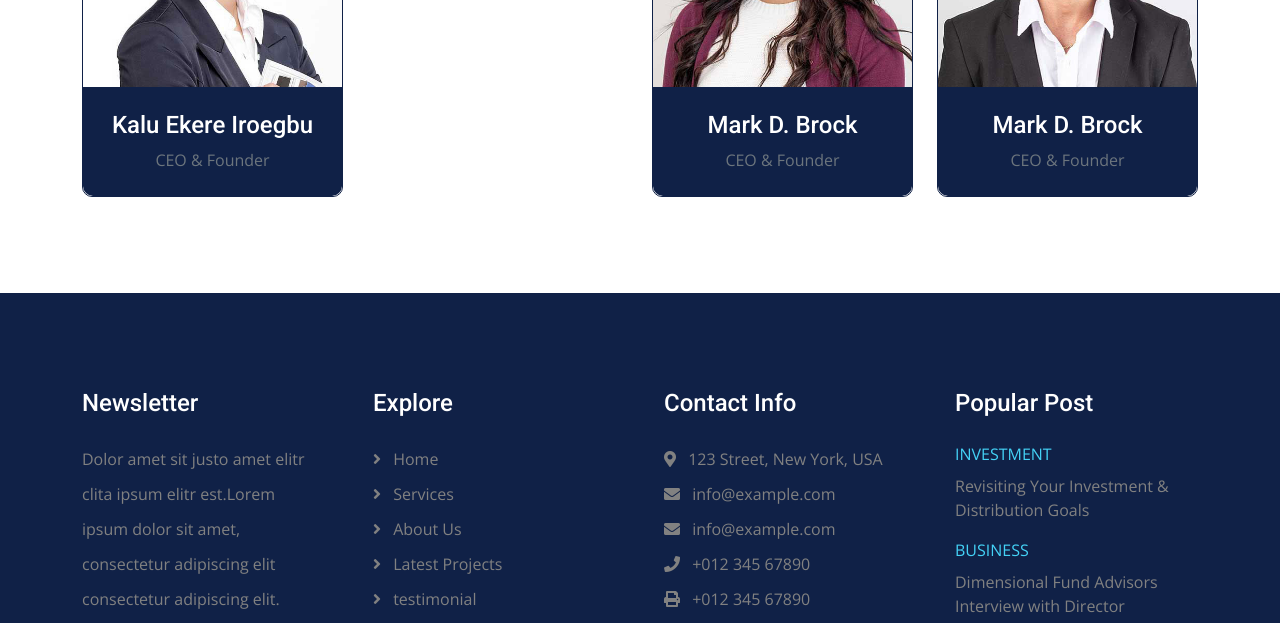
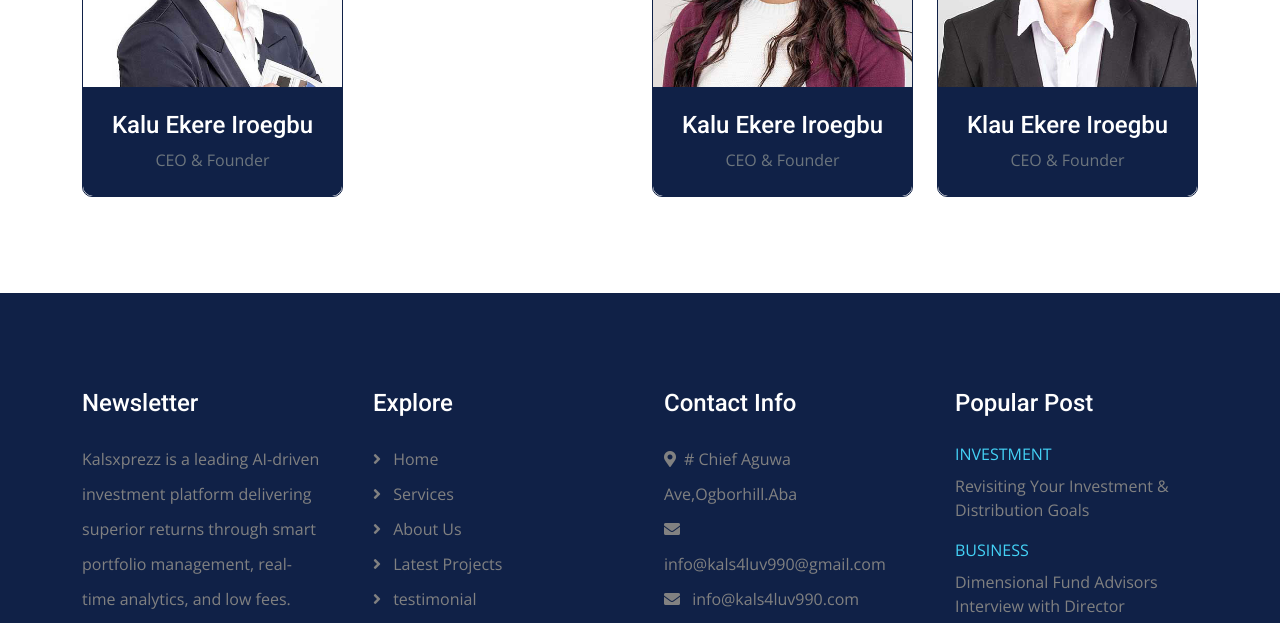
Before and after one commit to Kals4luv/Investment_Website.io, a plain HTML site: page about.html in a window 1280 px wide. Shown: the part 1850-2473 px from the top of the page. Drawn offline with nearby package versions, Linux system fonts and the light colour scheme.

Commit message:
commit the message

```diff
--- a/about.html
+++ b/about.html
@@ -289,7 +289,7 @@
                             </div>
                             <div class="team-content bg-dark text-center rounded-bottom p-4">
                                 <div class="team-content-inner rounded-bottom">
-                                    <h4 class="text-white">Mark D. Brock</h4>
+                                    <h4 class="text-white">Kalu Ekere Iroegbu</h4>
                                     <p class="text-muted mb-0">CEO & Founder</p>
                                 </div>
                             </div>
@@ -310,7 +310,7 @@
                             </div>
                             <div class="team-content bg-dark text-center rounded-bottom p-4">
                                 <div class="team-content-inner rounded-bottom">
-                                    <h4 class="text-white">Mark D. Brock</h4>
+                                    <h4 class="text-white">Klau Ekere Iroegbu</h4>
                                     <p class="text-muted mb-0">CEO & Founder</p>
                                 </div>
                             </div>
@@ -329,7 +329,7 @@
                         <div class="footer-item d-flex flex-column">
                             <div class="footer-item">
                                 <h4 class="text-white mb-4">Newsletter</h4>
-                                <p class="mb-3">Dolor amet sit justo amet elitr clita ipsum elitr est.Lorem ipsum dolor sit amet, consectetur adipiscing elit consectetur adipiscing elit.</p>
+                                <p class="mb-3">Kalsxprezz is a leading AI-driven investment platform delivering superior returns through smart portfolio management, real-time analytics, and low fees. Built for long-term value, it’s trusted by investors who demand results.</p>
                                 <div class="position-relative mx-auto rounded-pill">
                                     <input class="form-control rounded-pill w-100 py-3 ps-4 pe-5" type="text" placeholder="Enter your email">
                                     <button type="button" class="btn btn-primary rounded-pill position-absolute top-0 end-0 py-2 mt-2 me-2">SignUp</button>
@@ -352,11 +352,11 @@
                     <div class="col-md-6 col-lg-6 col-xl-3">
                         <div class="footer-item d-flex flex-column">
                             <h4 class="text-white mb-4">Contact Info</h4>
-                            <a href=""><i class="fa fa-map-marker-alt me-2"></i> 123 Street, New York, USA</a>
-                            <a href=""><i class="fas fa-envelope me-2"></i> info@example.com</a>
-                            <a href=""><i class="fas fa-envelope me-2"></i> info@example.com</a>
-                            <a href=""><i class="fas fa-phone me-2"></i> +012 345 67890</a>
-                            <a href="" class="mb-3"><i class="fas fa-print me-2"></i> +012 345 67890</a>
+                            <a href=""><i class="fa fa-map-marker-alt me-2"></i># Chief Aguwa Ave,Ogborhill.Aba</a>
+                            <a href=""><i class="fas fa-envelope me-2"></i> info@kals4luv990@gmail.com</a>
+                            <a href=""><i class="fas fa-envelope me-2"></i> info@kals4luv990.com</a>
+                            <a href=""><i class="fas fa-phone me-2"></i> +2347011180318</a>
+                            <a href="" class="mb-3"><i class="fas fa-print me-2"></i> +2347011180318</a>
                             <div class="d-flex align-items-center">
                                 <a class="btn btn-light btn-md-square me-2" href=""><i class="fab fa-facebook-f"></i></a>
                                 <a class="btn btn-light btn-md-square me-2" href=""><i class="fab fa-twitter"></i></a>
```
